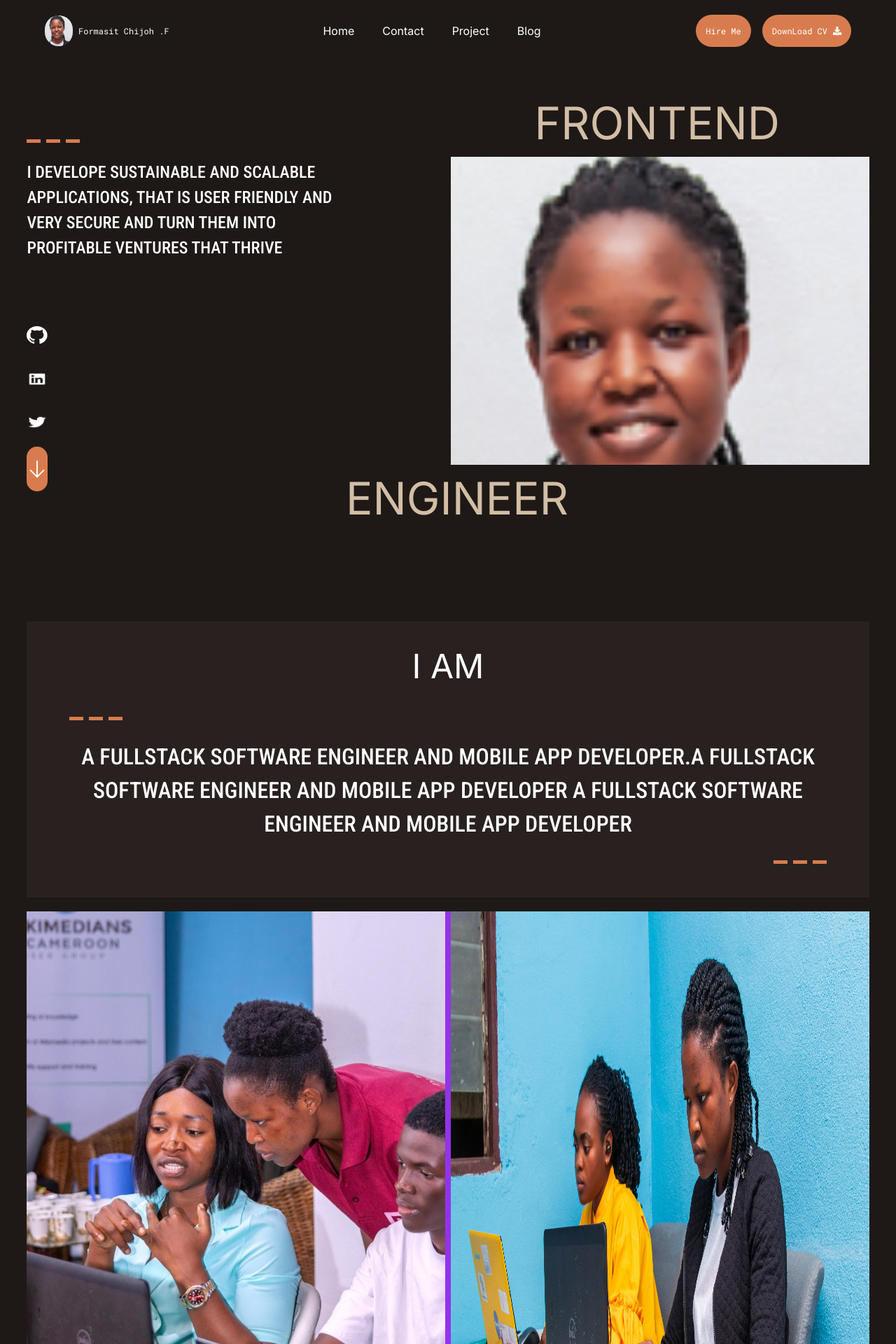
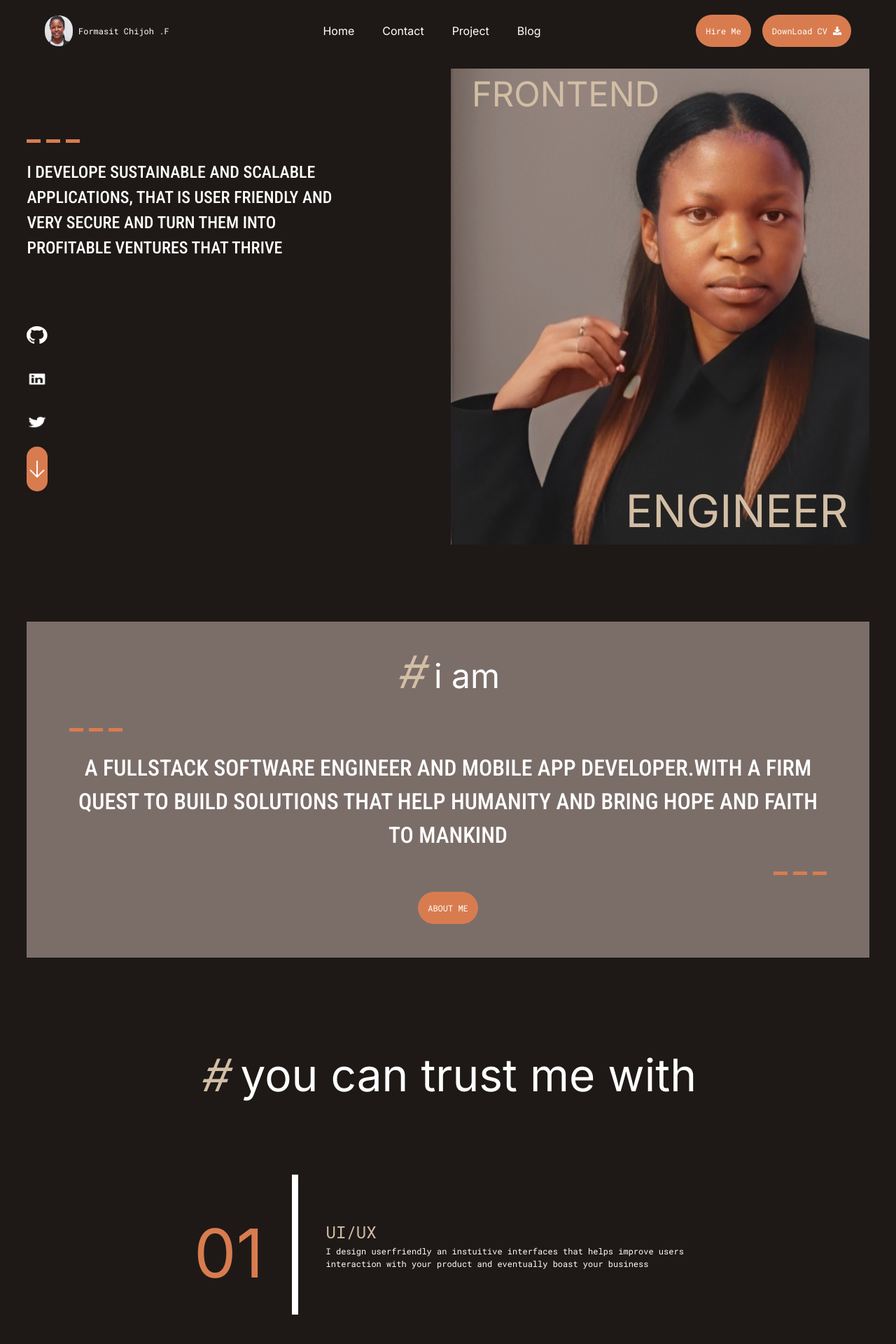
Before and after one commit to Formasitchijoh/formasit-portfolio, a Next.js app: page / in a window 1280 px wide. Shown: the top 1920 px of the page at 70% size. Built offline with nearby package versions, Linux system fonts and the light colour scheme.

Commit message:
refactor: improved on the Ui of the home page

```diff
--- a/src/app/components/blog/blog.tsx
+++ b/src/app/components/blog/blog.tsx
@@ -24,7 +24,7 @@ const BlogPost = ({ image, title, description }: BlogEntity) => {
       ></div>
 
       <h2
-        className={` ${roboto.className} text-sm md:text-md  group-hover/link:text-[#1E1917] font-bold text-[#D2BEA5] py-4`}
+        className={` ${roboto.className} text-sm md:text-md  group-hover/link:text-[#1E1917] font-bold text-[#D2BEA5]  py-4`}
       >
         {title}
       </h2>
--- a/src/app/components/contact/contact.tsx
+++ b/src/app/components/contact/contact.tsx
@@ -1,3 +1,4 @@
+/* eslint-disable react/no-unescaped-entities */
 import React from "react";
 import { FaGithub } from "react-icons/fa";
 import { BsLinkedin } from "react-icons/bs";
@@ -9,7 +10,8 @@ const Contact = () => {
         <p
           className={`text-white text-[32px]  md:text-[64px] ${roboto_condensed.className}`}
         >
-          LETS CONNECT
+          <em className="text-[32px] md:text-[64px] text-[#D2BEA5]">#</em> let's
+          connect
         </p>
       </div>
       <div
--- a/src/app/components/hobby/hobbies.tsx
+++ b/src/app/components/hobby/hobbies.tsx
@@ -1,3 +1,4 @@
+/* eslint-disable react/no-unescaped-entities */
 import React from "react";
 import { roboto } from "@/app/utils/fonts";
 import { Roboto } from "next/font/google";
@@ -6,16 +7,16 @@ import { FaRunning } from "react-icons/fa";
 import { GiCook } from "react-icons/gi";
 const Hobbies = () => {
   return (
-    <section className="bg-[#D2BEB5] w-full md:my-[10%]  px-[5%] mb-10">
+    <section className="bg-[#7b6e69] w-full md:my-[10%]  px-[5%] mb-10">
       <div className="flex w-[90%] pt-10 place-content-center">
         <p className={`text-[#1E1917] text-[24px] md:text-[32px]  ${roboto}`}>
-          WHEN ITS NOT WORK OCLOCK
+          WHEN IT'S NOT WORK O'CLOCK
         </p>
       </div>
       <div className=" flex flex-col  justify-start items-start md:flex-row md:mx-auto w-[90%] py-10 md:justify-between md:items-center">
-        <div className="flex gap-2 justify-center items-center">
+        <div className="flex gap-2 justify-center items-center ">
           <BiLaptop
-            className="text-[#1E1917] text-2xl md:text-5xl"
+            className="text-[#1E1917] text-2xl md:text-5xl "
             width={50}
             height={50}
           />
--- a/src/app/components/homeComponents/services.tsx
+++ b/src/app/components/homeComponents/services.tsx
@@ -12,7 +12,8 @@ const Services = () => {
     <div className="w-full flex flex-col justify-center md:my-[10%] items-center px-[5%]">
       <div className="flex w-full mb-5 place-content-center">
         <p className=" text-[32px] text-center md:text-[64px] text-white ">
-          YOU CAN TRUST ME WITH
+          <em className="text-[32px] md:text-[64px] text-[#D2BEA5]">#</em> you
+          can trust me with
         </p>
       </div>
       {servicedata.map((service, index) => (
--- a/src/app/home/page.tsx
+++ b/src/app/home/page.tsx
@@ -14,6 +14,7 @@ import BlogPost from "../components/blog/blog";
 import { BlogData } from "../utils/data";
 import { FaFacebook, FaTwitter, FaLinkedin, FaGithub } from "react-icons/fa6";
 import { ScrollButton } from "../components/Buttons/viewMore";
+import Button from "../components/Buttons/navMenuButton";
 
 const HomePage = () => {
   const socialIcons = [
@@ -57,36 +58,31 @@ const HomePage = () => {
             ))}
             <div className="flex animate-bounce justify-center justify-items-stretch">
               <ScrollButton />
-              {/* <span className="text-white">Scroll Me</span> */}
             </div>
           </div>
         </div>
         <div
           id="user"
-          className=" w-full md:w-1/2 h-full  md:h-full flex flex-col justify-start mt-20 items-end"
+          className=" w-full md:w-1/2 h-full  md:h-full flex flex-col justify-start mt-5  items-end"
         >
-          <p className=" hidden md:inline-block w-[80%] justify-start -mb-[50%] absolute md:relative md:-mb-0  items-start text-[49px] md:text-[64px] text-[#D2BEA5]">
-            FRONTEND
-          </p>
           <div
-            className="w-[100%]  relative md:w-[100%] h-[80vh]  sm:h-[100vh] md:h-[55%] bg-no-repeat bg-cover"
-            style={{ backgroundImage: "url(/formasit.png)" }}
+            className="w-[100%]  relative md:w-[100%] h-[80vh]  sm:h-[100vh] md:h-[85%] bg-no-repeat bg-cover"
+            style={{ backgroundImage: "url(/chijoh.jpg)" }}
           >
             <div
               id="mobile-screen"
-              className=" px-[5%]  bg-[#1E1917] bg-opacity-50 md:bg-opacity-10 md:hidden w-full h-full flex flex-col justify-between items-start"
+              className=" px-[5%]  bg-[#1E1917] bg-opacity-50 md:bg-opacity-10  w-full h-full flex flex-col justify-between items-start"
             >
               <p className="inline-block w-[80%]  text-[49px]  text-[#D2BEA5]">
                 FRONTEND
               </p>
-              <div id="social-icons" className="">
+              <div id="social-icons" className=" md:hidden">
                 <div className="flex flex-col justify-end items-center gap-8 pt-2">
                   <FaGithub className=" text-white" width={20} height={20} />
                   <FaLinkedin className=" text-white" width={20} height={20} />
                   <FaTwitter className=" text-white" width={20} height={20} />
                   <div className="flex animate-bounce justify-center justify-items-stretch">
                     <ScrollButton />
-                    {/* <span className="text-white">Scroll Me</span> */}
                   </div>
                 </div>
               </div>
@@ -97,18 +93,16 @@ const HomePage = () => {
               </div>
             </div>
           </div>
-
-          <div className=" hidden  w-full md:flex h-1/4  justify-start  items-start">
-            <p className="justify-start items-start md:-ml-[150px] text-[49px] md:text-[64px]  text-[#D2BEA5]">
-              ENGINEER
-            </p>
-          </div>
         </div>
       </section>
 
-      <section className="w-full justify-start bg-[#28211f] my-[10%] md:my-0 py-10  items-start flex flex-col md:justify-center md:items-center px-[5%]">
+      <section className="w-full flex justify-center bg-[#7b6e69] py-10  items-center gap-2 flex-col">
+        <div className="w-full justify-start  mt-[10%] md:my-0  items-start flex flex-col md:justify-center md:items-center px-[5%]">
           <div className="flex w-full mb-10 place-content-center">
-          <h2 className=" text-5xl text-white ">I AM</h2>
+            <h2 className=" text-5xl text-white ">
+              <em className="text-[32px] md:text-[64px] text-[#D2BEA5]">#</em> i
+              am
+            </h2>
           </div>
           <div className="w-full flex place-items-start">
             <Threelines />
@@ -116,18 +110,20 @@ const HomePage = () => {
           <p
             className={`text-white text-[16px] my-5 text-center md:text-[32px] font-bold inline-block ${roboto_condensed.className}`}
           >
-          A FULLSTACK SOFTWARE ENGINEER AND MOBILE APP DEVELOPER.A FULLSTACK
-          SOFTWARE ENGINEER AND MOBILE APP DEVELOPER A FULLSTACK SOFTWARE
-          ENGINEER AND MOBILE APP DEVELOPER
+            A FULLSTACK SOFTWARE ENGINEER AND MOBILE APP DEVELOPER.WITH A FIRM
+            QUEST TO BUILD SOLUTIONS THAT HELP HUMANITY AND BRING HOPE AND FAITH
+            TO MANKIND
           </p>
 
           <div className="w-full flex place-content-end">
             <Threelines />
           </div>
+        </div>
+        <Button text="ABOUT ME" />
       </section>
-      <section className="h-[100vh] w-full py-5">
+      {/* <section className="h-[100vh] w-full py-5">
         <div className="grid grid-cols-2 w-full h-full gap-2 bg-purple-600">
-          <div className="relative flex items-center justify-center w-full h-full">
+          <div className="relative flex items-center justify-center h-full">
             <Image
               src={`/forma2.jpeg`}
               alt="img1"
@@ -139,7 +135,7 @@ const HomePage = () => {
               }}
             />
           </div>
-          <div className="relative flex items-center justify-center w-full h-full">
+          <div className="relative flex items-center justify-center  h-full">
             <Image
               src={`/forma1.jpg`}
               alt="img2"
@@ -151,7 +147,7 @@ const HomePage = () => {
               }}
             />
           </div>
-          <div className="relative flex items-center justify-center w-full h-full">
+          <div className="relative flex items-center justify-center h-full">
             <Image
               src={`/forma2.jpeg`}
               alt="img3"
@@ -163,7 +159,7 @@ const HomePage = () => {
               }}
             />
           </div>
-          <div className="relative flex items-center justify-center w-full h-full">
+          <div className="relative flex items-center justify-center  h-full">
             <Image
               src={`/forma3.jpg`}
               alt="img4"
@@ -176,13 +172,16 @@ const HomePage = () => {
             />
           </div>
         </div>
-      </section>
+      </section> */}
 
       <Services />
 
       <div className="w-full mt-[10%] px-5">
         <div className="flex w-full py-10 place-content-center">
-          <p className=" text-[32px] md:text-[64px] text-white ">MY WORK</p>
+          <p className=" text-[32px] md:text-[64px] text-white ">
+            <em className="text-[32px] md:text-[64px] text-[#D2BEA5]">#</em> my
+            projects
+          </p>
         </div>
         <div className="gap-5  grid md:grid-cols-2 ">
           <ProductPage image="construction.PNG" />
@@ -194,7 +193,10 @@ const HomePage = () => {
       </div>
       <section className="w-full mt-[5%] px-5">
         <div className="flex w-full py-3 place-content-center">
-          <p className=" md:text-[64px] text-[32px] text-white ">INTERESTS</p>
+          <p className=" md:text-[64px] text-[32px] text-white ">
+            <em className="text-[32px] md:text-[64px] text-[#D2BEA5]">#</em> my
+            works
+          </p>
         </div>
         <div className=" grid md:grid-cols-3 gap-5">
           {BlogData.slice(0, 3).map((blog, index) => (
--- a/src/app/projects/page.tsx
+++ b/src/app/projects/page.tsx
@@ -1,16 +1,31 @@
-import React from "react";
+"use client";
+import React, { useRef } from "react";
 import { ProjectEntity } from "../utils/entities";
 import { roboto, roboto_condensed } from "../utils/fonts";
 import ProductPage, { Project } from "../components/products/product";
 import { projects } from "../utils/data";
 import { Todo } from "../utils/Schema";
+import { useScroll } from "framer-motion";
+import { motion } from "framer-motion";
 
 const Projects = () => {
   const todo = Todo.find();
   console.log(`value of the query\n`, todo);
+  const ref = useRef<HTMLElement>(null);
+  const { scrollYProgress } = useScroll({
+    target: ref,
+    offset: ["0 1", "1.33 1"],
+  });
 
   return (
-    <main className=" bg-[#1E1917] md:pb-10 md:px-[5%]">
+    <motion.main
+      ref={ref}
+      style={{
+        scale: scrollYProgress,
+        opacity: scrollYProgress,
+      }}
+      className=" bg-[#1E1917] md:pb-10 md:px-[5%]"
+    >
       <section
         id="hero"
         className=" h-[25vh] md:h-[50vh] group relative bg-no-repeat bg-cover"
@@ -38,7 +53,7 @@ const Projects = () => {
           />
         </div>
       </div>
-    </main>
+    </motion.main>
   );
 };
 
```
Also changed, not shown: public/chijoh.jpg (added), public/image1.jpg (added). Lines whose indentation alone changed are shown as unchanged.
